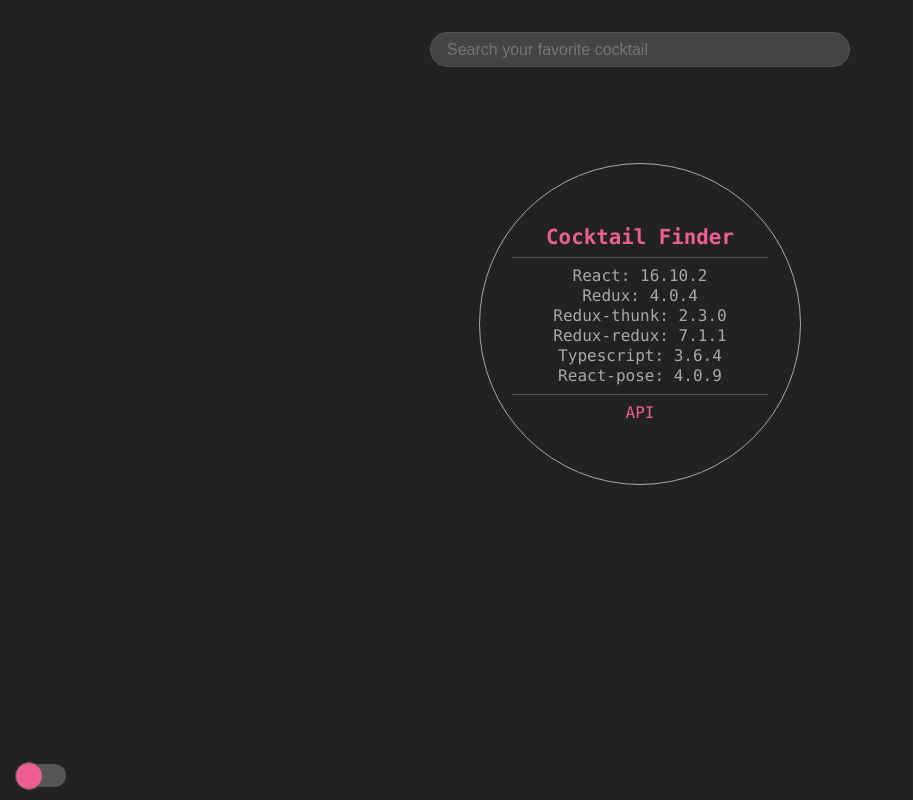
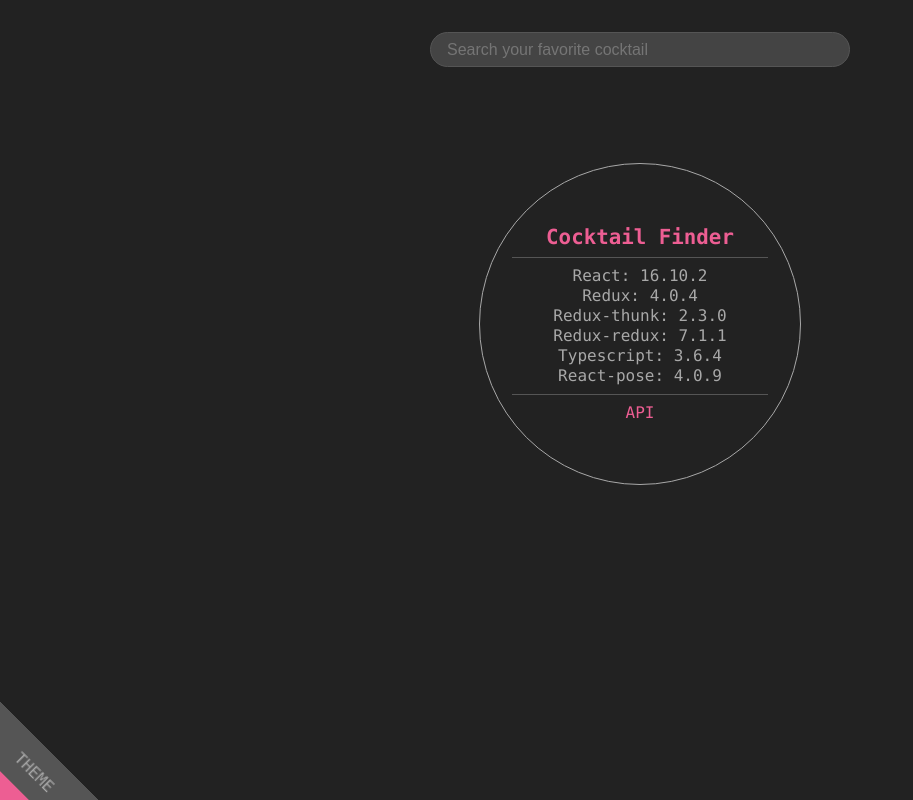
Before and after one commit to JoaquinCicetti/cocktail-finder, a React (Create React App) app: page / in a window 1280 px wide. Shown: the whole page, without its empty margins (0-913 px from the left). Built offline with nearby package versions, Linux system fonts and the light colour scheme; what react-pose would draw is missing.

Commit message:
styled toggle theme button

```diff
--- a/src/components/AnimatedList/AnimatedList.scss
+++ b/src/components/AnimatedList/AnimatedList.scss
@@ -17,6 +17,7 @@
         max-width: 720px;
         padding: 0 1em;
     }
+
     .animatedItem {
         width: 100%;
         margin-bottom: 1em;
@@ -32,12 +33,7 @@
             color: themed('textColor');
             border: 1px solid themed('borderColor');
         }
-        &:focus,
-        &:hover {
-            @include themify($themes) {
-                border: 1px solid themed('primaryColor');
-            }
-        }
+
         .image {
             width: 180px;
             height: 180px;
@@ -94,14 +90,13 @@
 @media (max-width: 480px) {
     .animatedList {
         .animatedItem {
+            width: 80vw;
             flex-direction: column;
             align-items: center;
-            width: 90vw;
-            margin: 0 auto 1em;
+            margin: 0 auto 2em;
             .image {
-                width: 140px;
-                height: 140px;
-                margin: 0.5em;
+                min-width: 140px;
+                min-height: 140px;
             }
             .info {
                 padding: 0 1em;
--- a/src/components/ToggleButton/ToggleButton.scss
+++ b/src/components/ToggleButton/ToggleButton.scss
@@ -2,33 +2,37 @@
 @import '../../theme.scss';
 .toggleButton {
     position: fixed;
-    bottom: 1em;
-    left: 1em;
+    bottom: 74px;
+    left: -10px;
+    transform: rotate(45deg);
 
     input[type='checkbox'] {
         visibility: hidden;
     }
     label {
         cursor: pointer;
-        width: 50px;
-        height: 23px;
+        width: 10em;
+        height: 10em;
         position: absolute;
-        top: 0;
-        left: 0;
-        border-radius: 20px;
         transition: background-color $animationTime ease;
         @include themify($themes) {
             background-color: themed('borderColor');
         }
+        &:before {
+            content: 'THEME';
+            margin-left: 50px;
+            margin-top: 1em;
+            height: 0;
+            position: absolute;
+        }
         &:after {
+            position: absolute;
             cursor: pointer;
             content: '';
-            width: 26px;
-            height: 26px;
-            position: absolute;
-            top: -2px;
-            left: -1px;
-            border-radius: 50%;
+
+            width: 10em;
+            height: 3em;
+            top: 3em;
             transition: all $animationTime ease;
             @include themify($themes) {
                 background-color: themed('primaryColor');
@@ -38,7 +42,7 @@
     }
     label.checked {
         &:after {
-            left: 26px;
+            top: 2em;
         }
     }
 }
--- a/src/redux/actions.ts
+++ b/src/redux/actions.ts
@@ -38,7 +38,7 @@ export const search = (
             if (TIMESTAMP < sent) {
                 dispatch(receiveCocktails(json.drinks));
                 TIMESTAMP = sent;
-            } else console.log('se rompio');
+            }
         })
         .catch(error => console.log('An error occurred.', error));
 };
--- a/src/theme.scss
+++ b/src/theme.scss
@@ -8,6 +8,7 @@ $themes: (
         borderColor: #e8e8e8,
         shadowColor: #9ecece,
         primaryColor: #ed5e93,
+        lightPrimaryColor: #ed5e9333,
     ),
     dark: (
         backgroundColor: #222,
@@ -16,5 +17,6 @@ $themes: (
         borderColor: #555,
         shadowColor: #dedede,
         primaryColor: #ed5e93,
+        lightPrimaryColor: #ed5e9333,
     ),
 );
```
